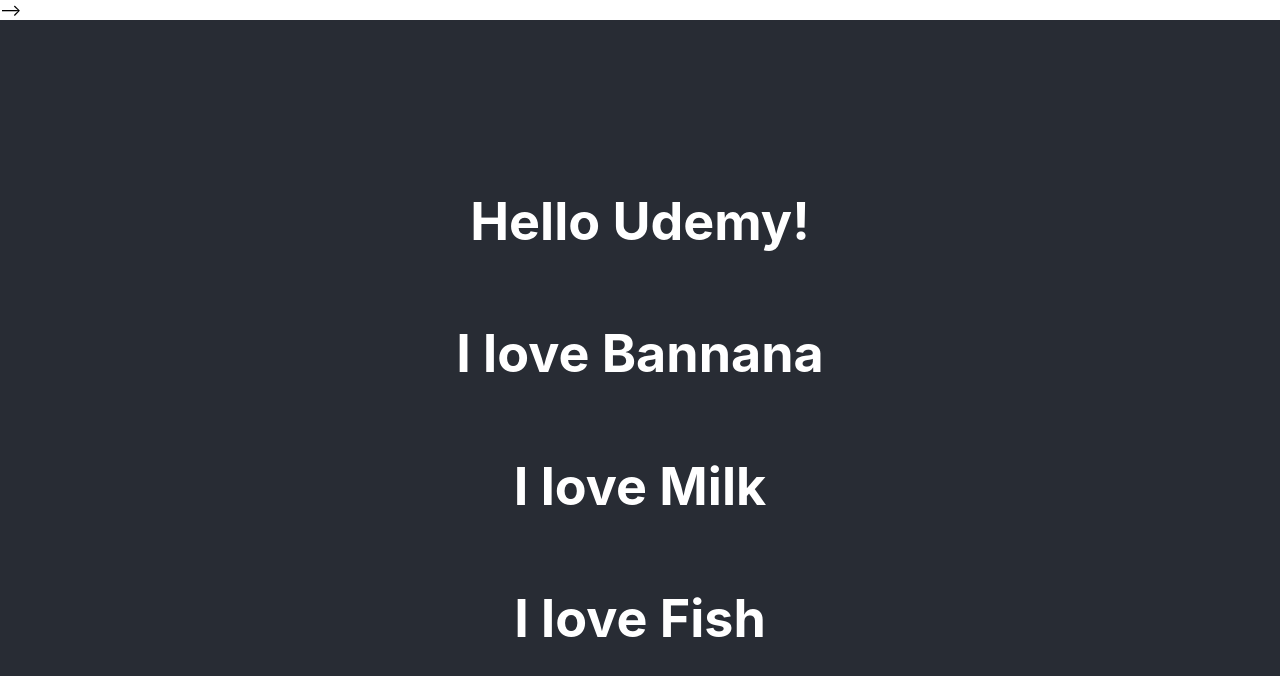
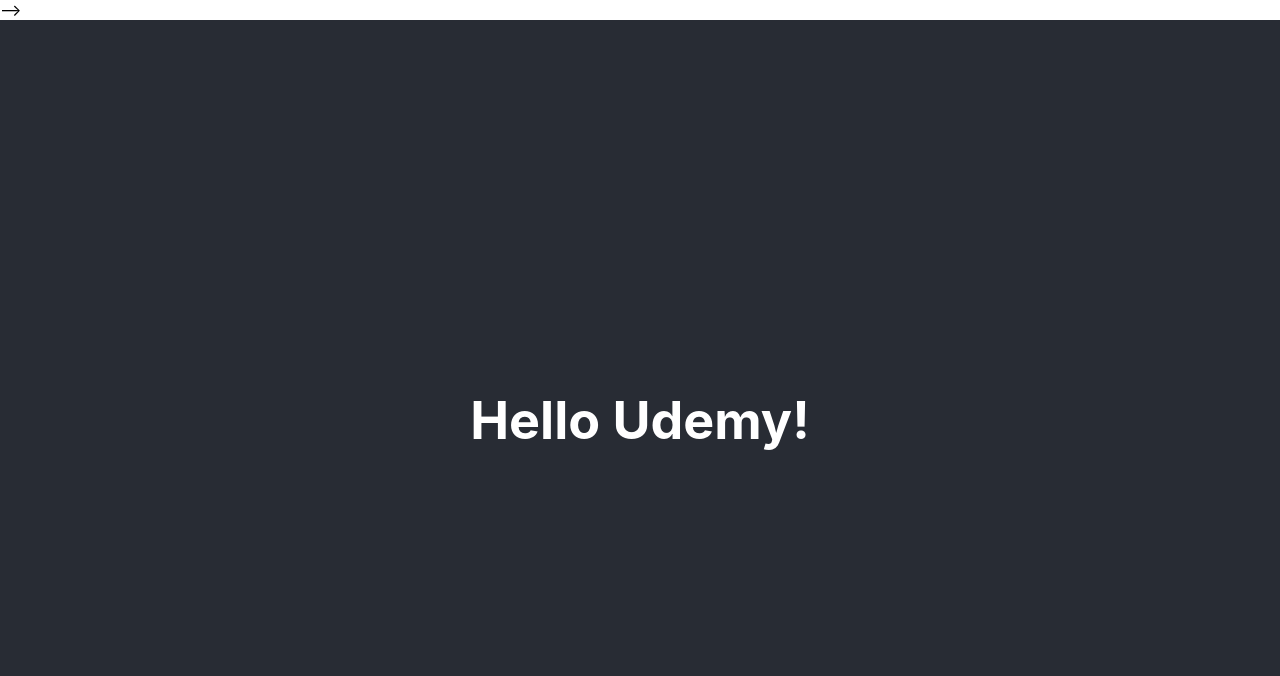
Before and after one commit to MansoorRafiq/Dervaish-Travels, a React (Create React App) app in the folder react-smile/: page / in a window 1280 px wide. Shown: the top 676 px of the page. Built offline with nearby package versions, Linux system fonts and the light colour scheme.

Commit message:
1 file modified

```diff
--- a/react-smile/src/App.js
+++ b/react-smile/src/App.js
@@ -8,9 +8,6 @@
     <div className="App">
       <header className="App-header">
         <Learning/>
-        <Favorite name='Bannana'/>
-        <Favorite name='Milk'/>
-        <Favorite name='Fish'/>
       </header>
     </div>
   );
```
